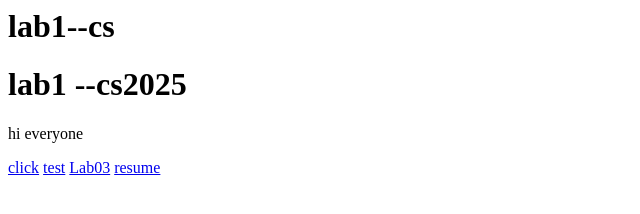
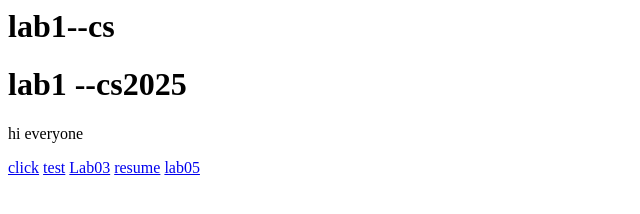
Before and after one commit to MuqadasSabir/MuqadasSabir.github.io, a plain HTML site: page index.html in a window 1280 px wide. Shown: the full height of the page, 0-640 px from the left. Drawn offline with Linux system fonts and the light colour scheme.

```diff
--- a/index.html
+++ b/index.html
@@ -8,4 +8,5 @@
 <a href="Test/test.html">test</a>
 <a href="lab03/index.html">Lab03</a>
 <a href="lab04/index.html">resume</a>
+<a href="lab05/index.html">lab05</a>
 </html>
```
